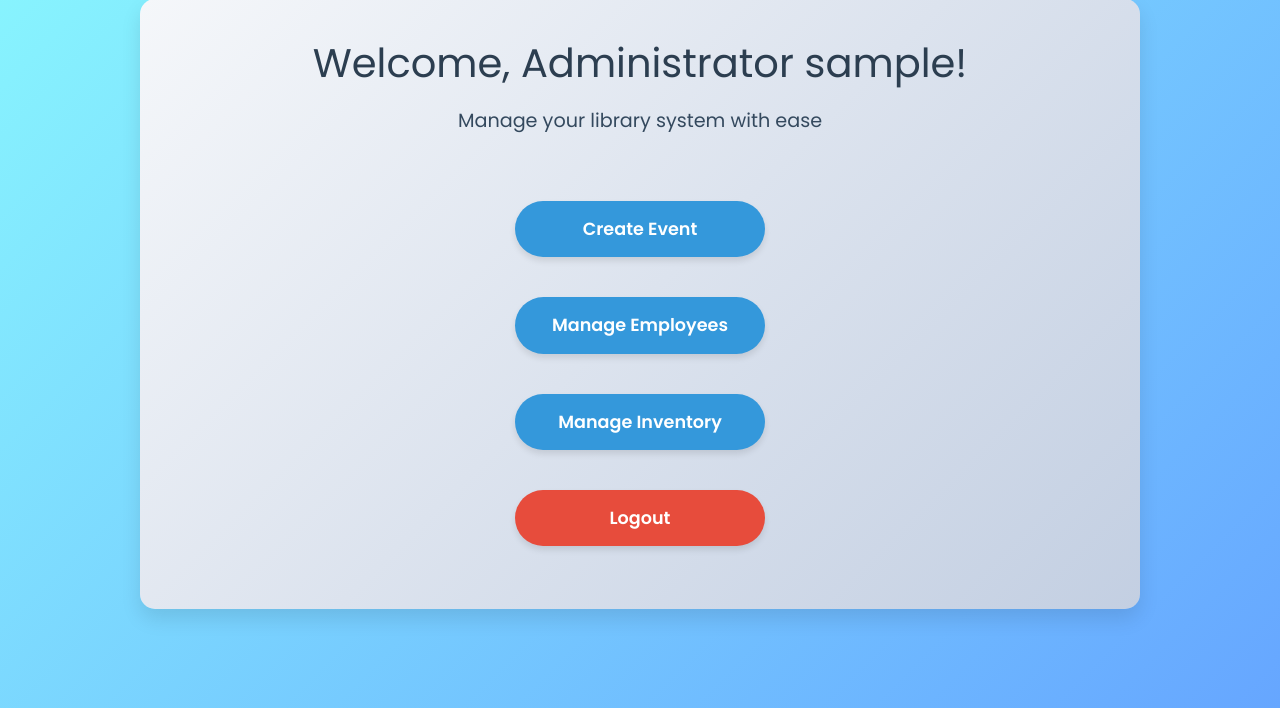
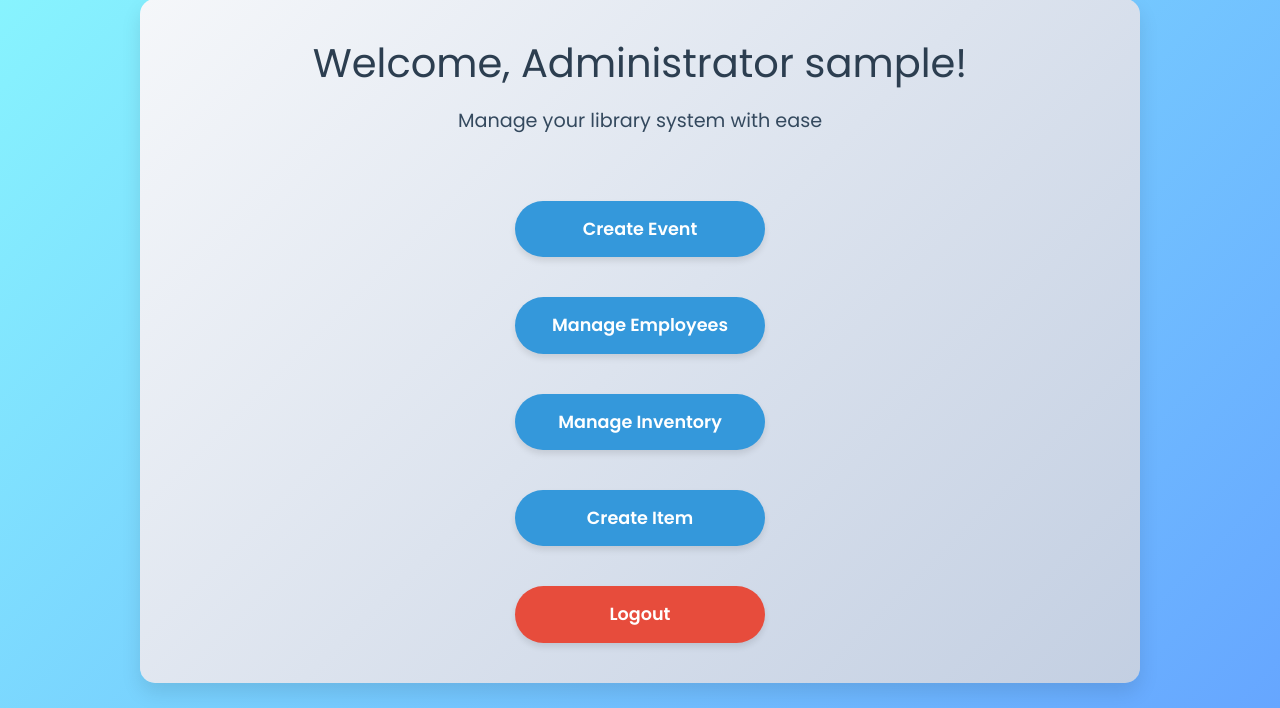
Before and after one commit to andrewperezledo/Q.U.A.C.K.-Library-Management-System, a Flask app: page / in a window 1280 px wide. Shown: the part 92-800 px from the top of the page. Run offline with Flask 3, Linux system fonts and the light colour scheme; the visitor is signed in with stand-in values (Sample User, id 1); some libraries are stand-ins or nearby versions.

Commit message:
Fixed buttons

```diff
--- a/templates/admin.html
+++ b/templates/admin.html
@@ -15,6 +15,7 @@
             <a href="/events/create/" class="admin-button">Create Event</a>
             <a href="/admin/manage-employees" class="admin-button">Manage Employees</a>
             <a href="/catalog" class="admin-button">Manage Inventory</a>
+            <a href="/create-item" class="admin-button">Create Item</a>
             <a href="/logout"  class="admin-button logout-button">Logout</a>
         </div>
     </div>
--- a/templates/employee.html
+++ b/templates/employee.html
@@ -15,6 +15,7 @@
             <a href="/events/create/" class="admin-button">Create Event</a>
             <a href="/catalog" class="admin-button">Manage Inventory</a>
             <a href="/employee/manage-members" class="admin-button">Manage Members</a>
+            <a href="/create-item" class="admin-button">Create Item</a>
             <a href="/logout"  class="admin-button logout-button">Logout</a>
         </div>
     </div>
```
